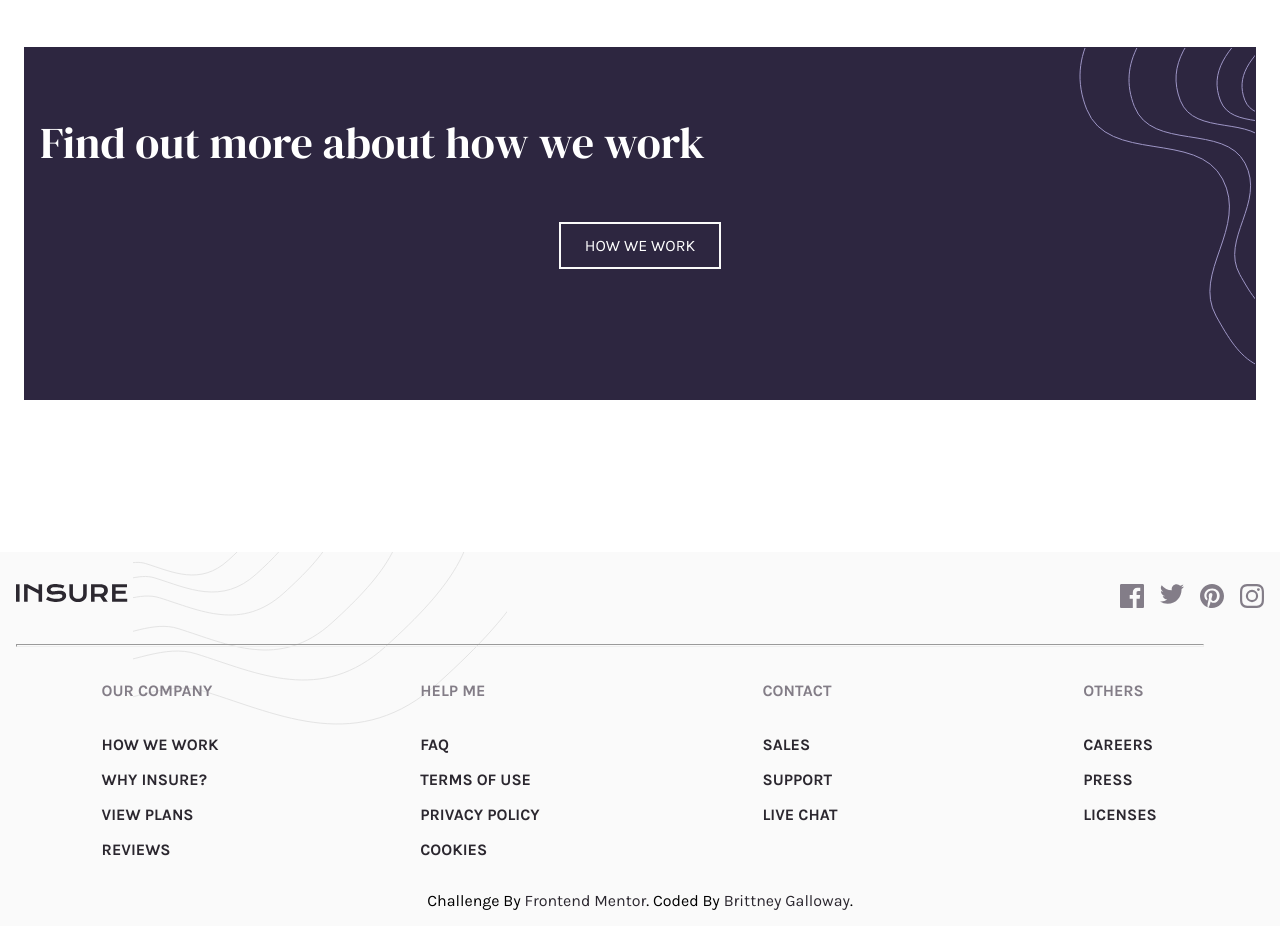
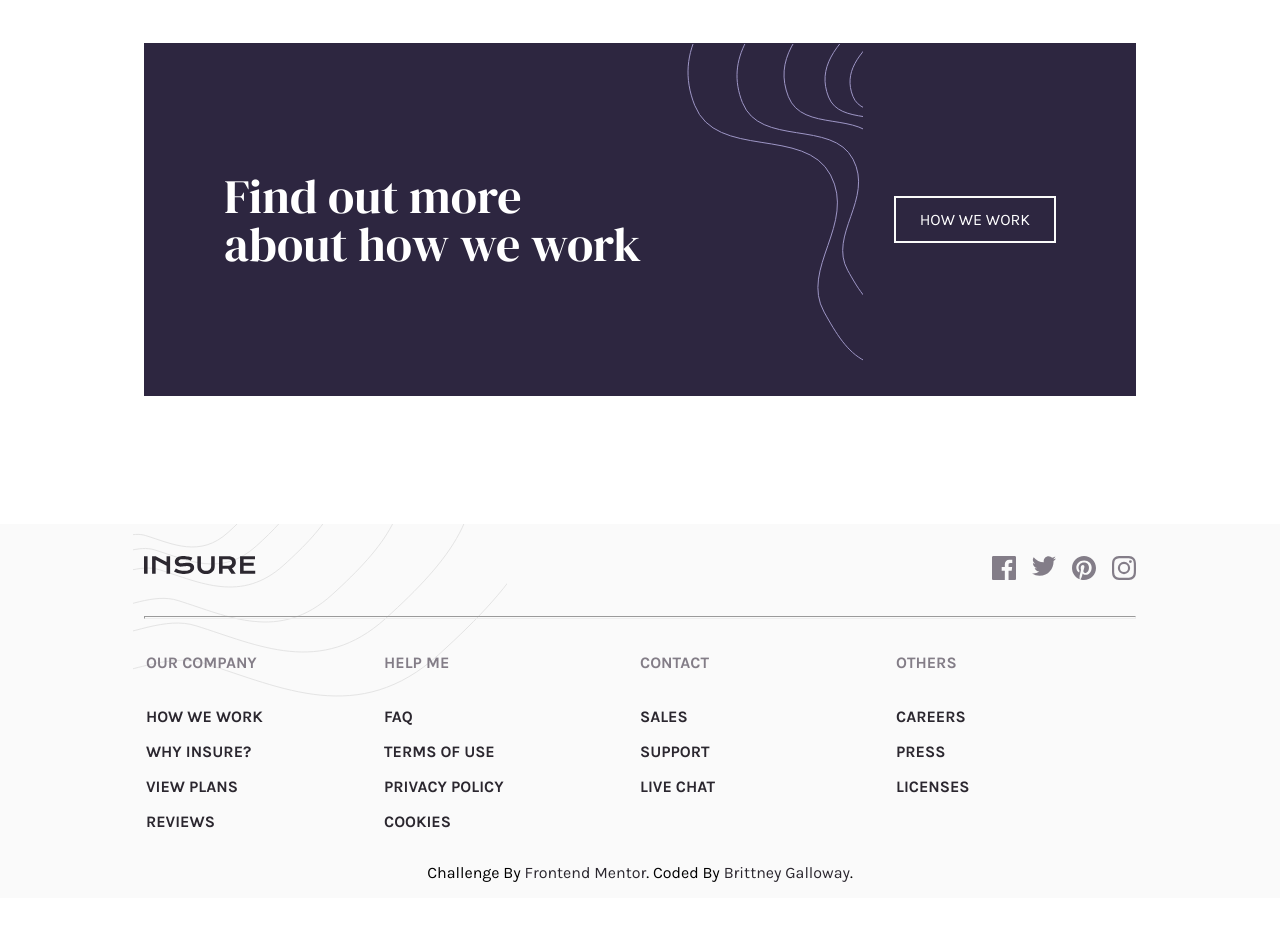
Before and after one commit to brittgalloway/InsureLanding, a website: page index.html in a window 1280 px wide. Shown: the part 1280-2206 px from the top of the page. After the commit the page ends 2178 px from the top, so only its background shows below. Drawn offline with Linux system fonts and the light colour scheme.

Commit message:
footer desktop

```diff
--- a/styles.css
+++ b/styles.css
@@ -264,6 +264,10 @@ footer p {
     .mobile-only {
         display: none;
     }
+    h1,
+    h2 {
+        font-size: 3rem;
+    }
     header {
         width: calc(100% - 2rem);
         display: flex;
@@ -330,7 +334,6 @@ footer p {
         padding: 0;
         width: 75%;
         margin-left: 22%;
-        font-size: 3rem;
     }
     #humanize p {
         grid-column: 1/2;
@@ -366,12 +369,30 @@ footer p {
     }
     #different figure {
         flex-basis: 24%;
+        margin-top: 1rem;
     }
     #find-more {
         grid-column: 1/3;
+        margin: auto calc(10% + 1rem);
+        grid-template-columns: 75% 25%;
+        grid-template-rows: 1fr;
+        padding: 1rem 5rem;
+    }
+    #find-more h2 {
+        grid-column: 1/2;
+        grid-row: 1/2;
+        align-self: center;
+        justify-self: start;
+        width: 26.5rem;
+    }
+    #find-more a {
+        grid-column: 2/3;
+        grid-row: 1/2;
+        align-self: center;
+        justify-self: end;
     }
     footer {
-        grid-template-columns: repeat(4, 25%);
+        grid-template-columns: 30% 20% 20% 30%;
         grid-template-rows: repeat(3, auto);
         text-align: left;
         justify-items: center;
@@ -385,9 +406,12 @@ footer p {
         grid-column: 1/5;
         grid-row: 1/2;
         justify-content: space-between;
-        padding: 2rem;
+        padding: 2rem 24%;
         gap: 0;
-        width: calc(100% - 2rem);
+        width: calc(100% - calc(20% + 2rem));
+    }
+    #media hr {
+        flex-basis: 100%;
     }
     .social-media {
         width: auto;
@@ -395,18 +419,23 @@ footer p {
     .company {
         grid-column: 1/2;
         grid-row: 2/3;
+        justify-self: start;
+        margin-left: 38%;
     }
     .help {
         grid-column: 2/3;
         grid-row: 2/3;
+        justify-self: start;
     }
     .contact {
         grid-column: 3/4;
         grid-row: 2/3;
+        justify-self: start;
     }
     .other {
         grid-column: 4/5;
         grid-row: 2/3;
+        justify-self: start;
     }
     .attribution {
         grid-column: 1/5;
```
